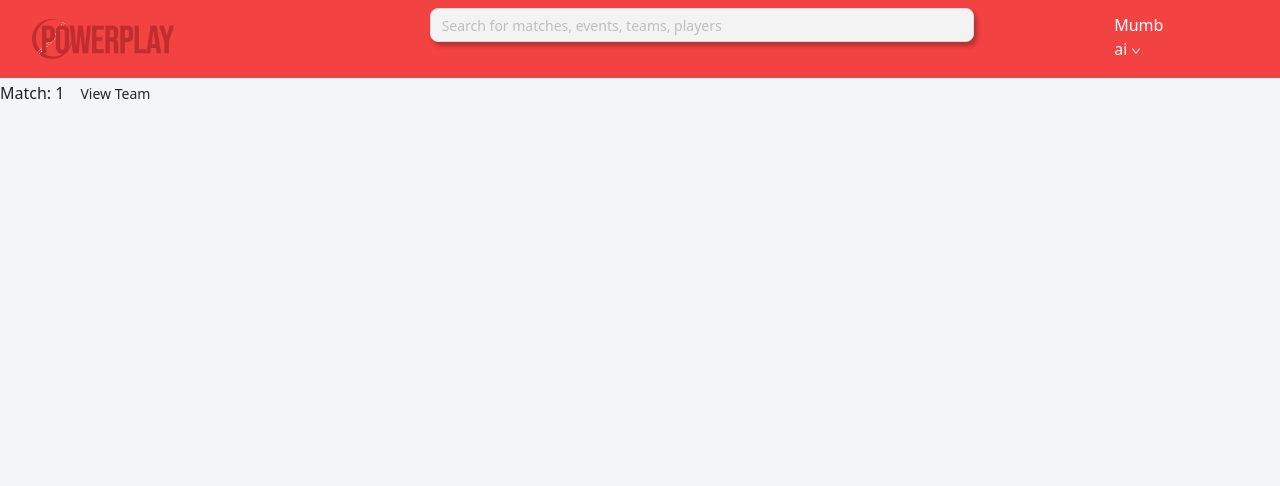
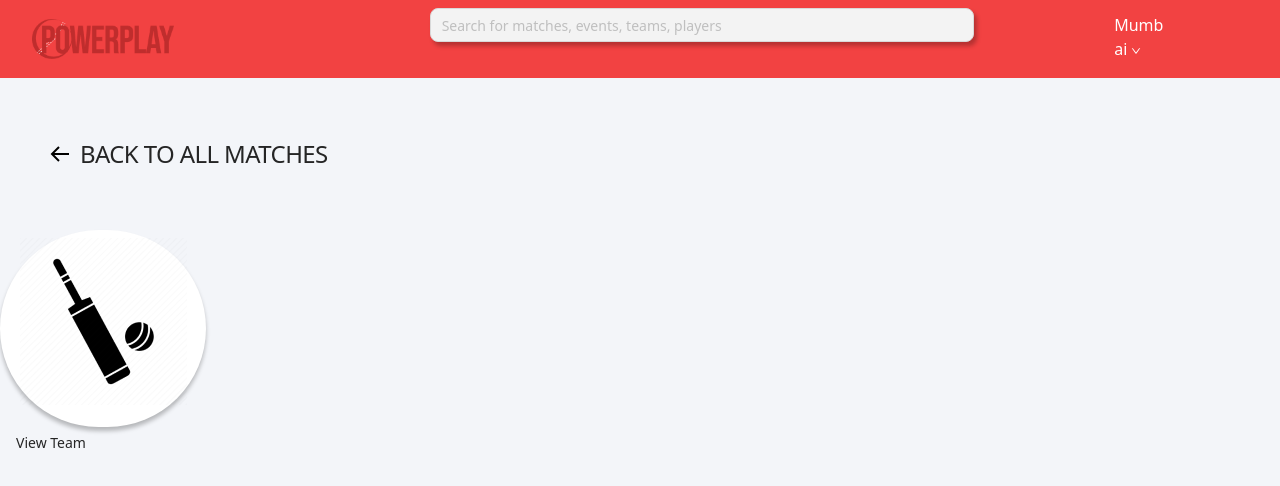
Before and after one commit to HNGP/powerplay, a React (Create React App) app: page /matches/1 in a window 1280 px wide. Shown: the top 486 px of the page. Built offline with nearby package versions, Linux system fonts and the light colour scheme.

Commit message:
added circle card

```diff
--- /dev/null
+++ b/src/components/CircleCard/index.js
@@ -0,0 +1,13 @@
+import React from "react";
+import "./style.css";
+import CricketIcon from "../../Image/CricketIcon.png";
+
+const CircleCard = () => {
+  return (
+    <div className="circle-container">
+      <img src={CricketIcon} />
+    </div>
+  );
+};
+
+export default CircleCard;
--- /dev/null
+++ b/src/components/CircleCard/style.css
@@ -0,0 +1,9 @@
+.circle-container {
+  width: 206px;
+  height: 197px;
+  background: #ffffff;
+  border-radius: 98.5px;
+  box-shadow: 0px 4px 4px rgba(0, 0, 0, 0.25);
+  text-align: center;
+  line-height: 180px;
+}
--- a/src/components/TeamModal/TeamModal.js
+++ b/src/components/TeamModal/TeamModal.js
@@ -34,24 +34,24 @@ const TeamModal = (props) => {
 
   return (
     <>
-			Match: {props.match}
-			<Button type='text' onClick={showModal}>
+      <Button type="text" onClick={showModal}>
         View Team
       </Button>
       <Modal
-				title='Current Team'
+        title="Current Team"
         visible={isModalVisible}
         onOk={handleOk}
-				onCancel={handleCancel}>
+        onCancel={handleCancel}
+      >
         <Card style={{ width: "100%" }}>
           <List
-						itemLayout='horizontal'
+            itemLayout="horizontal"
             dataSource={data}
             renderItem={(item) => (
               <List.Item>
                 <List.Item.Meta
-									title={<a href='https://ant.design'> {item.title} </a>}
-									description='Ant Design, a design language for background applications, is refined by Ant UED Team'
+                  title={<a href="https://ant.design"> {item.title} </a>}
+                  description="Ant Design, a design language for background applications, is refined by Ant UED Team"
                 />
               </List.Item>
             )}
--- a/src/pages/Match/index.js
+++ b/src/pages/Match/index.js
@@ -1,8 +1,24 @@
 import React from "react";
+import { useParams } from "react-router-dom";
+import { BiArrowBack } from "react-icons/bi";
+import { Link } from "react-router-dom";
 import TeamCard from "../../components/TeamModal/TeamModal";
-import { useParams } from "react-router-dom";
+import CircleCard from "../../components/CircleCard";
+import "./style.css";
 
 export default function Match() {
-	const params = useParams();
-	return <TeamCard match={params.matchId} />;
+  const params = useParams();
+  return (
+    <>
+      <Link to={`/matches`} style={{ textDecoration: "none" }}>
+        <div className="match-header">
+          <BiArrowBack size={24} />
+          <h4>BACK TO ALL MATCHES</h4>
+        </div>
+      </Link>
+      <CircleCard />
+
+      <TeamCard match={params.matchId} />
+    </>
+  );
 }
--- /dev/null
+++ b/src/pages/Match/style.css
@@ -0,0 +1,16 @@
+.match-header {
+  display: flex;
+  align-items: center;
+  margin: 4rem 3rem;
+  cursor: pointer;
+}
+
+.match-header > svg {
+  margin-right: 0.5rem;
+  color: #000000;
+}
+.match-header > h4 {
+  margin: 0;
+  line-height: 24px;
+  letter-spacing: -0.025em;
+}
```
Also changed, not shown: src/Image/CricketIcon.png (added). Lines whose indentation alone changed are shown as unchanged.
